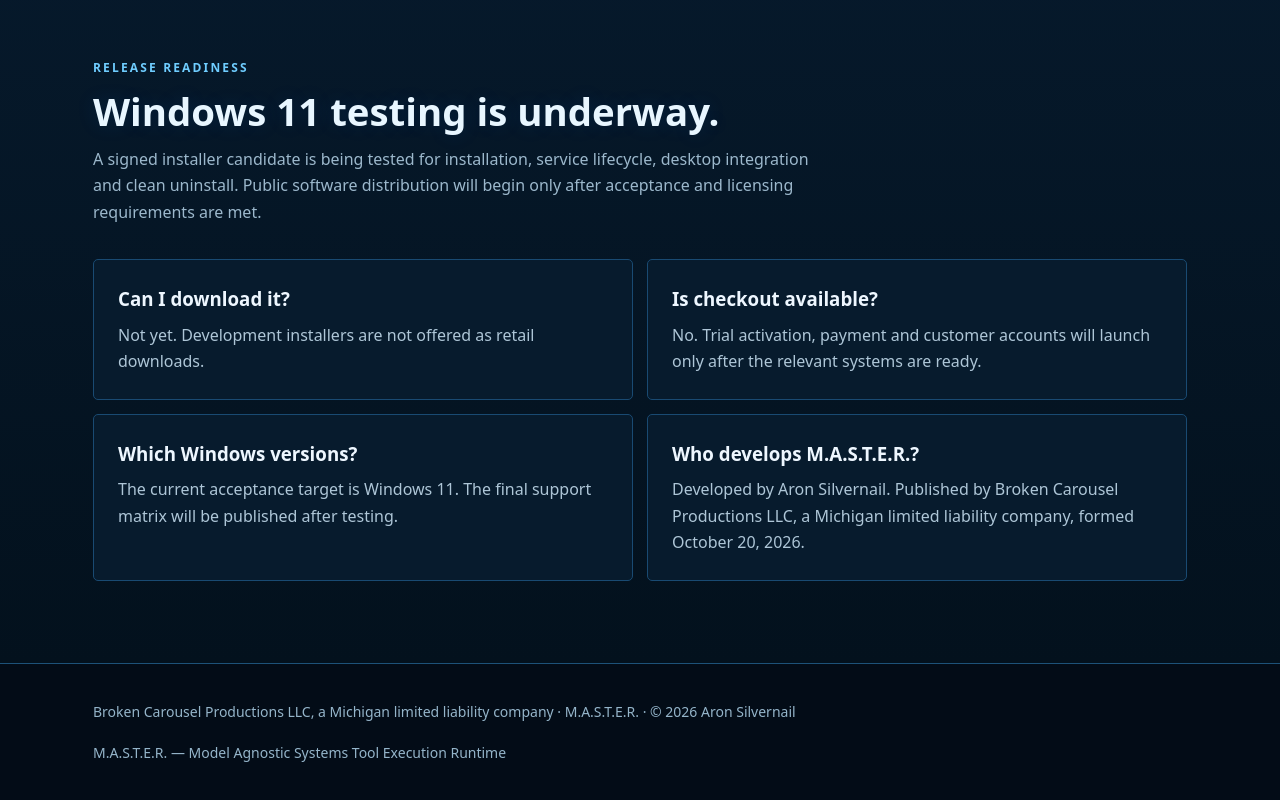
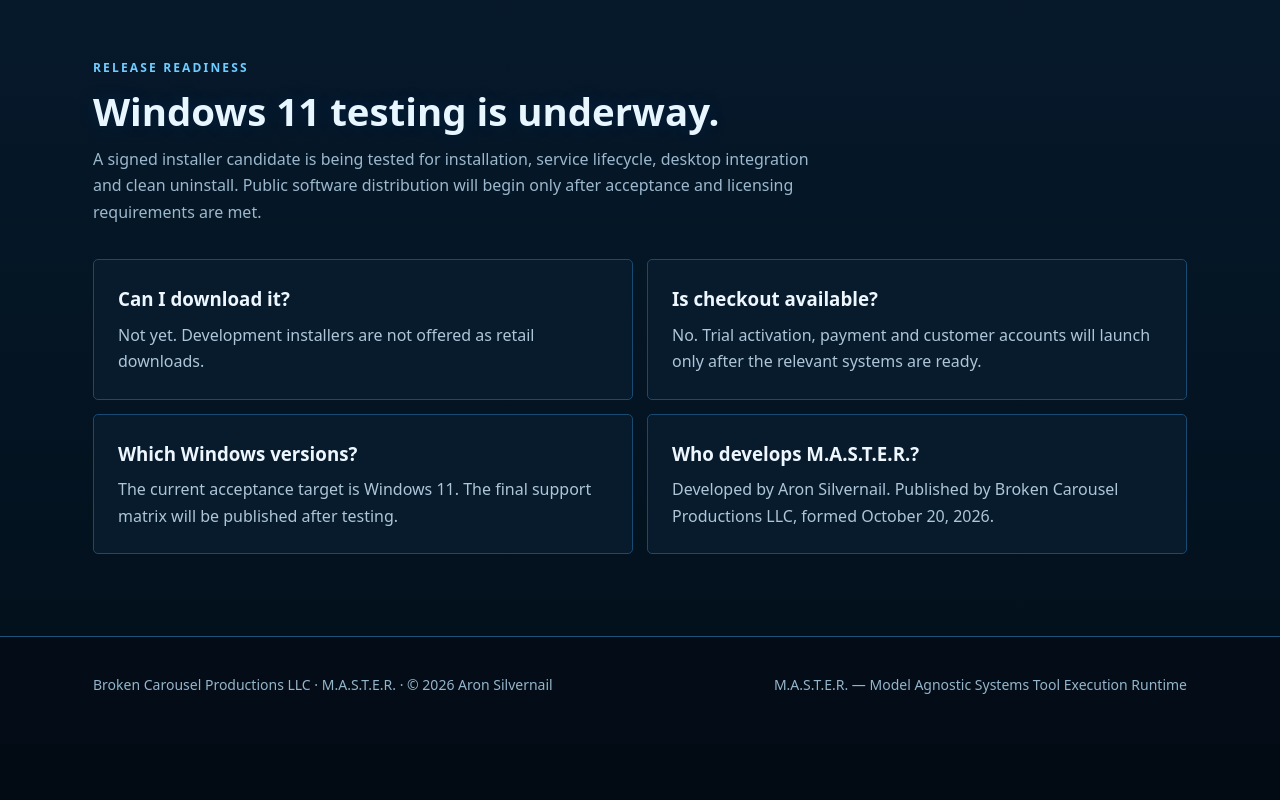
Before and after one commit to Dirtyvibe76/masterruntime-website, a plain HTML site: page index.html in a window 1280 px wide. Shown: the part 2632-3432 px from the top of the page. After the commit the page ends 3376 px from the top, so only its background shows below. Drawn offline with Linux system fonts and the light colour scheme.

Commit message:
Use concise LLC legal name throughout M.A.S.T.E.R. website

```diff
--- a/index.html
+++ b/index.html
@@ -55,6 +55,6 @@
 <section class="content" id="features"><div class="container"><span class="eyebrow">Designed around your workflow</span><h2 class="section-title">A runtime for the tools you already use.</h2><p class="section-sub">M.A.S.T.E.R. combines a local Windows agent, a service supervisor and an extensible plugin model. Elevated capabilities require explicit owner enrollment.</p><div class="grid"><article class="card"><div class="icon">⌘</div><h3>Model agnostic</h3><p>Choose the compatible model or assistant that best suits the task, rather than being locked into one vendor.</p></article><article class="card"><div class="icon">▣</div><h3>Desktop execution</h3><p>Support for local desktop interactions and Windows workflows through controlled tool interfaces.</p></article><article class="card"><div class="icon">◈</div><h3>Expandable platform</h3><p>Signed, independently licensed add-ons extend the runtime without replacing the core application.</p></article></div></div></section>
 <section class="content alt" id="pricing"><div class="container"><span class="eyebrow">Straightforward licensing</span><h2 class="section-title">Try it. Then own the core.</h2><p class="section-sub">Planned commercial model—final retail prices and checkout will be announced at launch.</p><div class="pricing"><article class="plan"><span class="tag">Planned launch</span><h3>7-day free trial</h3><div class="value">7 days</div><p>Evaluate the core runtime before choosing a paid license. Trial activation is not live yet.</p></article><article class="plan"><span class="tag">Core license</span><h3>One-time purchase</h3><div class="value">No required monthly core subscription</div><p>Buy the core product once. Optional add-ons and custom development are priced separately.</p></article></div></div></section>
 <section class="content" id="plugins"><div class="container"><span class="eyebrow">Build your toolkit</span><h2 class="section-title">Plugins, requests and custom development.</h2><div class="grid"><article class="card"><div class="icon">＋</div><h3>Signed add-ons</h3><p>Expand capabilities with optional licensed plugin packs when available.</p></article><article class="card"><div class="icon">✧</div><h3>Community requests</h3><p>Suggest applications and integrations you'd like the runtime to support. Online submissions are being developed.</p></article><article class="card"><div class="icon">↗</div><h3>Paid custom plugins</h3><p>Commission a tailored integration with scope, price and licensing terms agreed before work begins. Quotation requests are not yet live.</p></article></div></div></section>
-<section class="content alt" id="download"><div class="container"><span class="eyebrow">Release readiness</span><h2 class="section-title">Windows 11 testing is underway.</h2><p class="section-sub">A signed installer candidate is being tested for installation, service lifecycle, desktop integration and clean uninstall. Public software distribution will begin only after acceptance and licensing requirements are met.</p><div class="faq"><article><h3>Can I download it?</h3><p>Not yet. Development installers are not offered as retail downloads.</p></article><article><h3>Is checkout available?</h3><p>No. Trial activation, payment and customer accounts will launch only after the relevant systems are ready.</p></article><article><h3>Which Windows versions?</h3><p>The current acceptance target is Windows 11. The final support matrix will be published after testing.</p></article><article><h3>Who develops M.A.S.T.E.R.?</h3><p>Developed by Aron Silvernail. Published by Broken Carousel Productions LLC, a Michigan limited liability company, formed October 20, 2026.</p></article></div></div></section>
-</main><footer><div class="container foot"><span>Broken Carousel Productions LLC, a Michigan limited liability company · M.A.S.T.E.R. · © 2026 Aron Silvernail</span><span>M.A.S.T.E.R. — Model Agnostic Systems Tool Execution Runtime</span></div></footer>
+<section class="content alt" id="download"><div class="container"><span class="eyebrow">Release readiness</span><h2 class="section-title">Windows 11 testing is underway.</h2><p class="section-sub">A signed installer candidate is being tested for installation, service lifecycle, desktop integration and clean uninstall. Public software distribution will begin only after acceptance and licensing requirements are met.</p><div class="faq"><article><h3>Can I download it?</h3><p>Not yet. Development installers are not offered as retail downloads.</p></article><article><h3>Is checkout available?</h3><p>No. Trial activation, payment and customer accounts will launch only after the relevant systems are ready.</p></article><article><h3>Which Windows versions?</h3><p>The current acceptance target is Windows 11. The final support matrix will be published after testing.</p></article><article><h3>Who develops M.A.S.T.E.R.?</h3><p>Developed by Aron Silvernail. Published by Broken Carousel Productions LLC, formed October 20, 2026.</p></article></div></div></section>
+</main><footer><div class="container foot"><span>Broken Carousel Productions LLC · M.A.S.T.E.R. · © 2026 Aron Silvernail</span><span>M.A.S.T.E.R. — Model Agnostic Systems Tool Execution Runtime</span></div></footer>
 </body></html>
```
